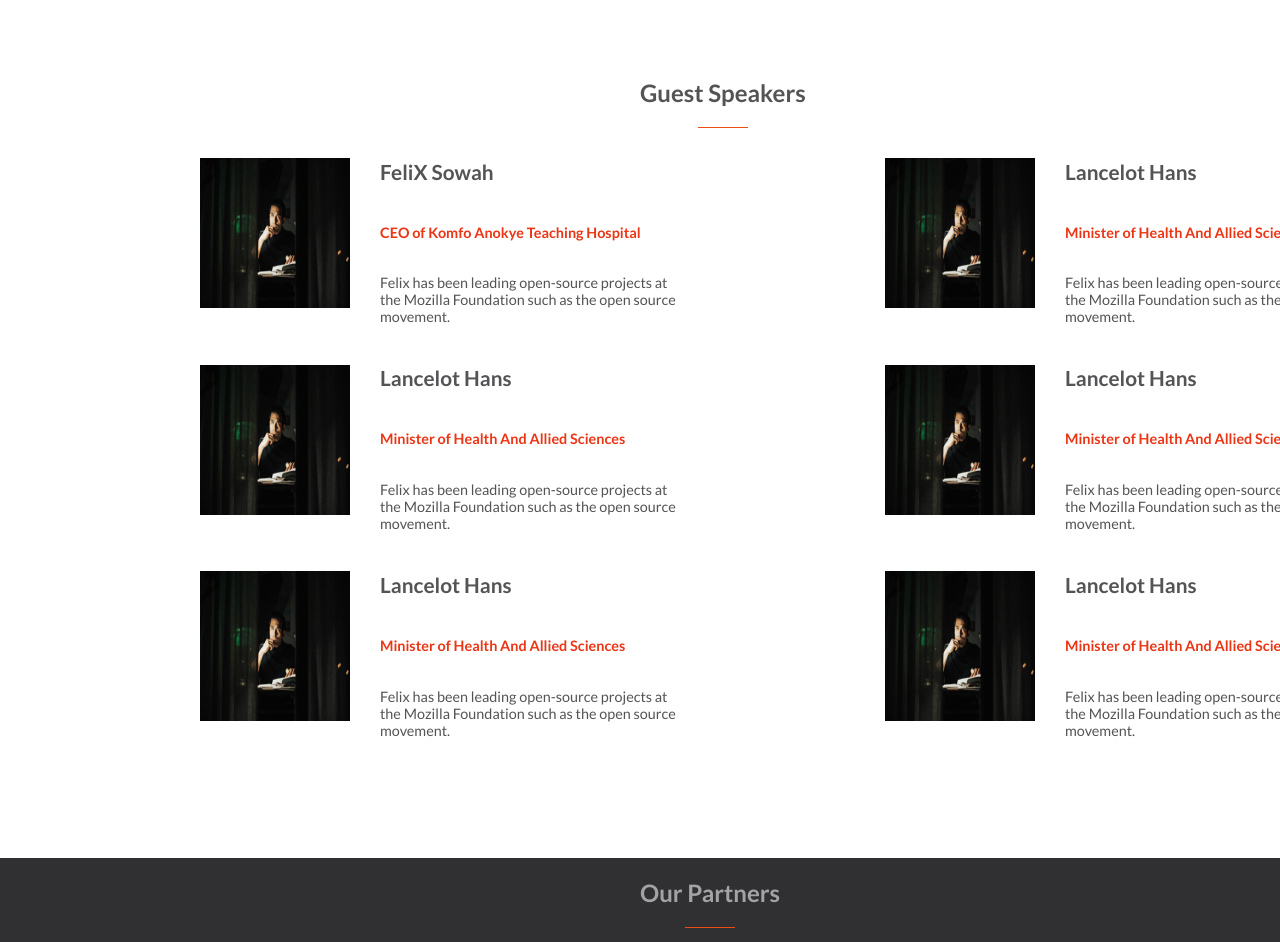
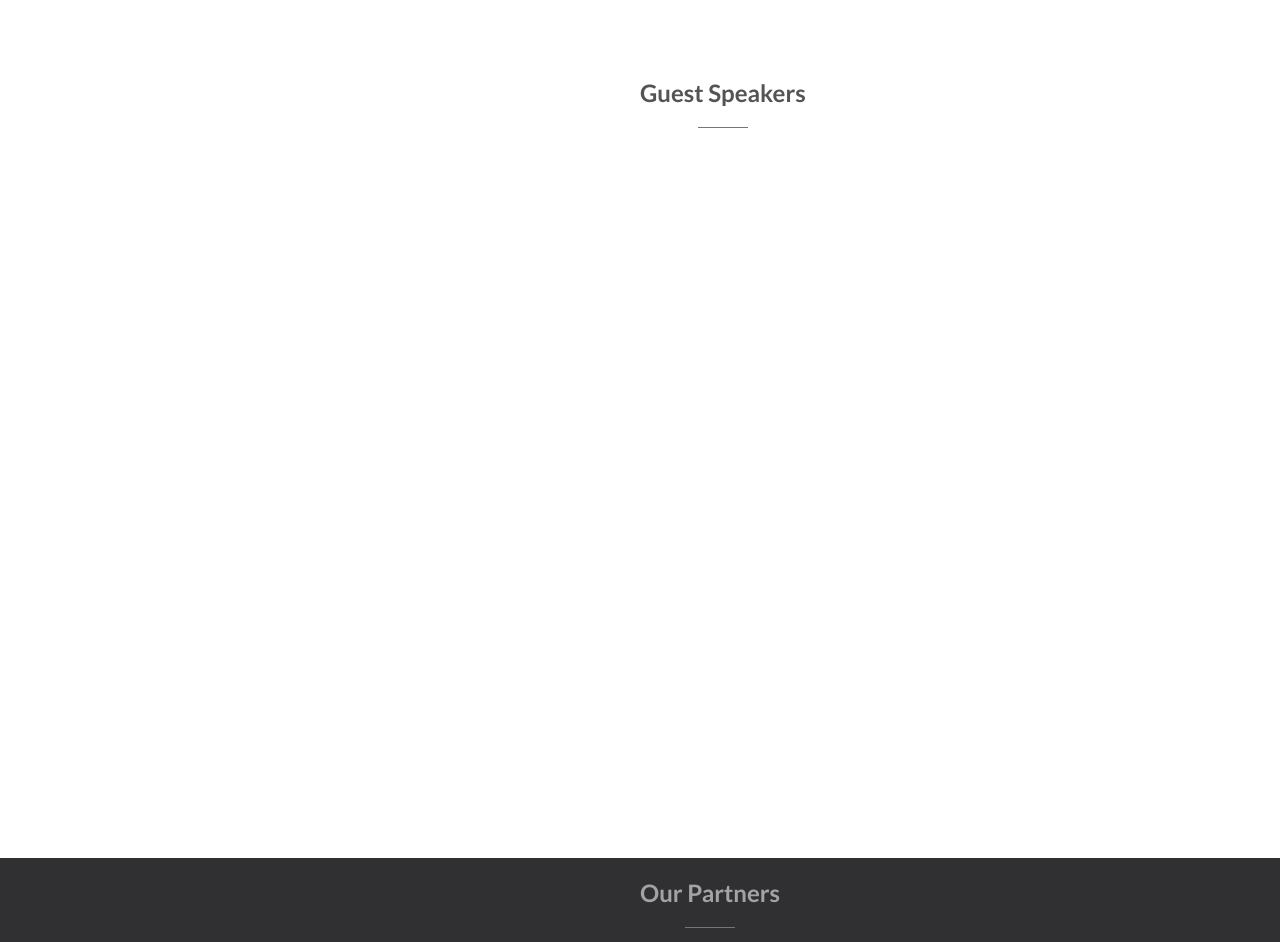
Before and after one commit to Lancelot-SO/capstone_project, a website: page index.html in a window 1280 px wide. Shown: the part 1720-2662 px from the top of the page. Drawn offline with nearby package versions, Linux system fonts and the light colour scheme.

Commit message:
modified index file

```diff
--- a/index.html
+++ b/index.html
@@ -149,70 +149,9 @@
             <div class="divider"></div>
         </div>
         <div class="speaker">
-            <div class="persons">
-                <img src="./images/10.jpeg" alt="speaker" />
-                <div class="right-desc">
-                    <h3>FeliX Sowah</h3>
-                    <h4>CEO of Komfo Anokye Teaching Hospital</h4>
-                    <p>Felix has been leading open-source projects at the
-                        Mozilla Foundation such as the open source movement.
-                    </p>
-                </div>
-            </div>
-            <div class="persons">
-                <img src="./images/10.jpeg" alt="speaker" />
-                <div class="right-desc">
-                    <h3>Lancelot Hans</h3>
-                    <h4>Minister of Health And Allied Sciences</h4>
-                    <p>Felix has been leading open-source projects at the
-                        Mozilla Foundation such as the open source movement.
-                    </p>
-                </div>
-            </div>
-            <div class="persons">
-                <img src="./images/10.jpeg" alt="speaker" />
-                <div class="right-desc">
-                    <h3>Lancelot Hans</h3>
-                    <h4>Minister of Health And Allied Sciences</h4>
-                    <p>Felix has been leading open-source projects at the
-                        Mozilla Foundation such as the open source movement.
-                    </p>
-                </div>
-            </div>
-            <div class="persons">
-                <img src="./images/10.jpeg" alt="speaker" />
-                <div class="right-desc">
-                    <h3>Lancelot Hans</h3>
-                    <h4>Minister of Health And Allied Sciences</h4>
-                    <p>Felix has been leading open-source projects at the
-                        Mozilla Foundation such as the open source movement.
-                    </p>
-                </div>
-            </div>
-            <div class="persons">
-                <img src="./images/10.jpeg" alt="speaker" />
-                <div class="right-desc">
-                    <h3>Lancelot Hans</h3>
-                    <h4>Minister of Health And Allied Sciences</h4>
-                    <p>Felix has been leading open-source projects at the
-                        Mozilla Foundation such as the open source movement.
-                    </p>
-                </div>
-            </div>
-            <div class="persons">
-                <img src="./images/10.jpeg" alt="speaker" />
-                <div class="right-desc">
-                    <h3>Lancelot Hans</h3>
-                    <h4>Minister of Health And Allied Sciences</h4>
-                    <p>Felix has been leading open-source projects at the
-                        Mozilla Foundation such as the open source movement.
-                    </p>
-                </div>
-            </div>
-
-            <div class="more">
-                <h3>More<i class="uil uil-angle-down"></i></h3>
-            </div>
+        </div>
+        <div class="more">
+            <h3>More<i class="uil uil-angle-down"></i></h3>
         </div>
     </section>
     <section class="partner" id="sponsor">
```
